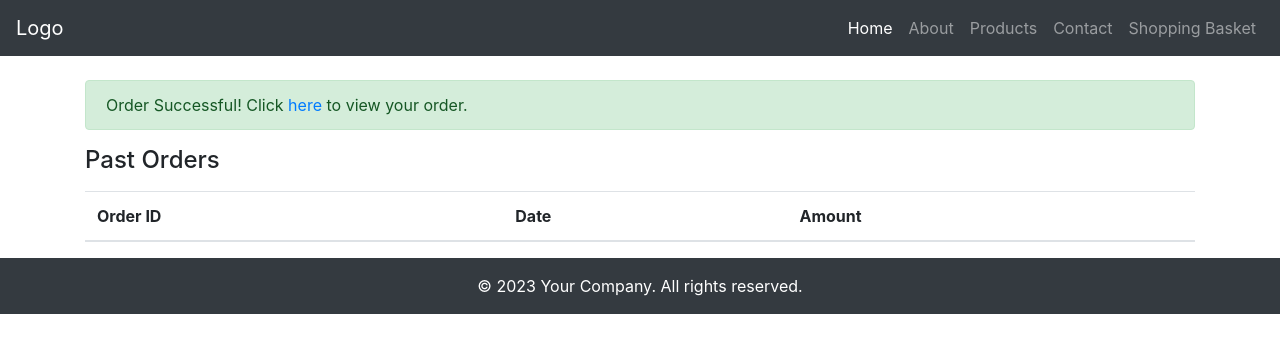
After one commit to pamswi/QA-project, a Flask app: page /success/1 in a window 1280 px wide. The commit adds this page. Shown: the top 353 px of the page. Run offline with Flask 3, Linux system fonts and the light colour scheme; lists and menus that the app fills with data are empty; some libraries are stand-ins or nearby versions.

Commit message:
PS: set up db to be updated with new order and success page

```diff
--- a/application/routes.py
+++ b/application/routes.py
@@ -1,6 +1,7 @@
 from application import app
 from flask import render_template, request, flash, redirect, url_for
-from models import Product, BasketItem, Customer
+from models import Product, BasketItem, Customer, Order, OrderItem
+from datetime import date
 
 '''
 the following .py file defines all known routes across the site
@@ -18,6 +19,7 @@ def about():
 @app.route('/basket', methods=["GET", "POST"])
 def basket():
     products = BasketItem.all_basket()
+    print(products)
 
     if request.method == "POST":
         if 'remove_basket' in request.form:
@@ -36,7 +38,6 @@ def contact():
 @app.route('/checkout', methods=["GET", "POST"])
 def checkout():
     products = BasketItem.all_basket()
-    details = []
     if request.method == "POST":
         first_name = request.form['first_name']
         last_name = request.form['last_name']
@@ -44,13 +45,6 @@ def checkout():
         phone  = request.form['phone']
         address = request.form['address']
 
-        details.append({
-            'first_name': first_name,
-            'last_name': last_name,
-            'email': email,
-            'phone': phone,
-            'address': address
-        })
         new_customer =Customer.add_customer(first_name, last_name, email, phone, address)
         return redirect (url_for('payment', customer_id=new_customer.id))
 
@@ -67,10 +61,21 @@ def payment(customer_id):
 
         update_customer = Customer.add_payment(customer_id, card_number, card_expiry, card_cvc)
 
-
-
+        if 'success' in request.form:
+            basket_total = BasketItem.basket_total()
+            new_order = Order.add_order(customer_id, date.today(), basket_total)
+            OrderItem.ordered_items(new_order.id)
+            BasketItem.empty_basket()
+            return redirect (url_for('success', customer_id=update_customer.id))
 
     return render_template ('payment.html', customer_id=customer_id)
+
+@app.route('/success/<int:customer_id>')
+def success(customer_id):
+
+    past_orders=Order.past_orders(customer_id)
+
+    return render_template('success.html', past_orders=past_orders)
 
 @app.route('/products', methods=["GET", "POST"])
 def products():
--- a/application/templates/payment.html
+++ b/application/templates/payment.html
@@ -47,7 +47,7 @@
 
             <div class="col-md-3">
                 <label for="card_exp" class="form-label">Expiration</label>
-                <input type="text" class="form-control" id="card_exp" placeholder="Expiration date" name="card_exp" required>
+                <input type="date" class="form-control" id="card_exp" placeholder="Expiration date" name="card_exp" required>
                 <div class="invalid-feedback">
                     Expiration date required
                 </div>
@@ -63,7 +63,7 @@
         </div>
 
         <div class="mt-4">
-            <button class="btn btn-primary" type="submit">Place Order</button>
+            <button class="btn btn-primary" type="submit" name="success">Place Order</button>
         </div>
     </form>
 </div>
--- /dev/null
+++ b/application/templates/success.html
@@ -0,0 +1,33 @@
+{% include 'navbar.html' %}
+
+<div class="container mt-4">
+    <div class="alert alert-success" role="alert">
+        Order Successful! Click <a href="">here</a> to view your order.
+    </div>
+
+    <h4 class="mb-3">Past Orders</h4>
+
+    <table class="table">
+        <thead>
+            <tr>
+                <th>Order ID</th>
+                <th>Date</th>
+                <th>Amount</th>
+                <!-- Add more columns as needed -->
+            </tr>
+        </thead>
+        <tbody>
+            {% for order in past_orders %}
+            <tr>
+                <td>{{ order.id }}</td>
+                <td>{{ order.order_date }}</td>
+                <td>£{{ order.total_amount }}</td>
+                <!-- Add more cells as needed -->
+            </tr>
+            {% endfor %}
+        </tbody>
+    </table>
+</div>
+
+
+{% include 'footer.html' %}
--- a/models.py
+++ b/models.py
@@ -65,6 +65,19 @@ class Order(db.Model):
     order_date = db.Column(db.String)
     total_amount = db.Column(db.Integer)
 
+    @classmethod
+    def add_order(cls, customer_id, order_date, total_amount):
+        new_order=Order(customer_id=customer_id,order_date=order_date, total_amount=total_amount)
+        db.session.add(new_order)
+        db.session.commit()
+        return new_order
+
+    @classmethod
+    def past_orders(cls, customer_id):
+        past_orders = cls.query.filter_by(customer_id=customer_id).all()
+        return past_orders
+
+
 class OrderItem(db.Model):
     id = db.Column(db.Integer, primary_key=True)
     order_id = db.Column('order_id', db.Integer, db.ForeignKey('order.id'))
@@ -72,11 +85,22 @@ class OrderItem(db.Model):
     quantity = db.Column(db.Integer)
     subtotal = db.Column(db.Integer)
 
+    @classmethod
+    def ordered_items(cls, order_id):
+        basket = BasketItem.all_basket()
+        for item, quantity in basket:
+            subtotal = quantity * item.price
+            new_item = OrderItem(order_id=order_id, product_id=item.id, quantity=quantity, subtotal=subtotal)
+            db.session.add(new_item)
+        db.session.commit()
+
 
 class BasketItem(db.Model):
     id = db.Column(db.Integer, primary_key=True)
     product_id = db.Column('product_id', db.Integer, db.ForeignKey('product.id'))
     quantity = db.Column(db.Integer, default=1)
+
+    product = db.relationship('Product', backref='basket_items')
 
     @classmethod
     def add_to_basket(cls, product_id):
@@ -95,6 +119,17 @@ class BasketItem(db.Model):
 
         return products_with_counts
 
+    @classmethod
+    def basket_total(cls):
+        basket_items = cls.query.all()
+        total_cost = sum(item.product.price * item.quantity for item in basket_items)
+        return total_cost
+
+    @classmethod
+    def empty_basket(cls):
+        cls.query.delete()
+        db.session.commit()
+
 
     @classmethod
     def remove_basket(cls, product_id):
@@ -102,17 +137,12 @@ class BasketItem(db.Model):
             product = Product.query.get(product_id)
 
             if product:
-                # Get the basket item for the product
                 basket_item = BasketItem.query.filter_by(product_id=product_id).first()
-
                 if basket_item:
-                    # If quantity is more than 1, reduce quantity by one
                     if basket_item.quantity > 1:
                         basket_item.quantity -= 1
                     else:
-                        # If quantity is 1, remove the item from the basket
                         db.session.delete(basket_item)
-
                     db.session.commit()
                     return "Item removed from the basket."
                 else:
```
Also changed, not shown: dbtest.sql (+7 -0 lines).
